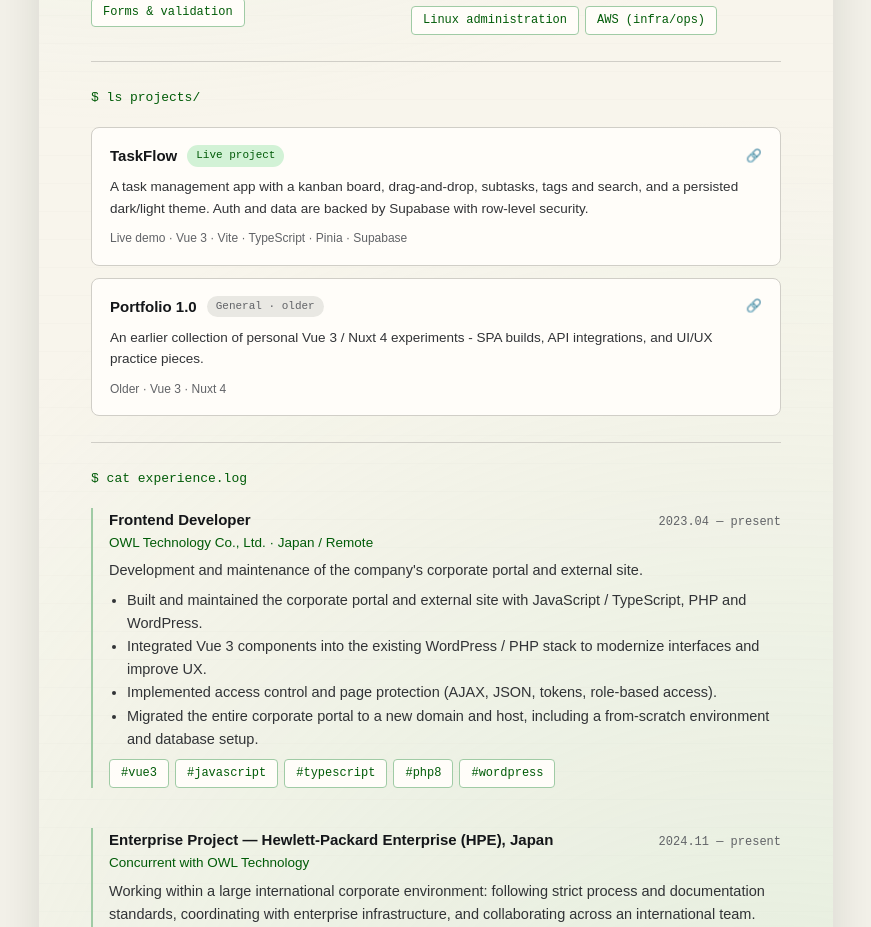
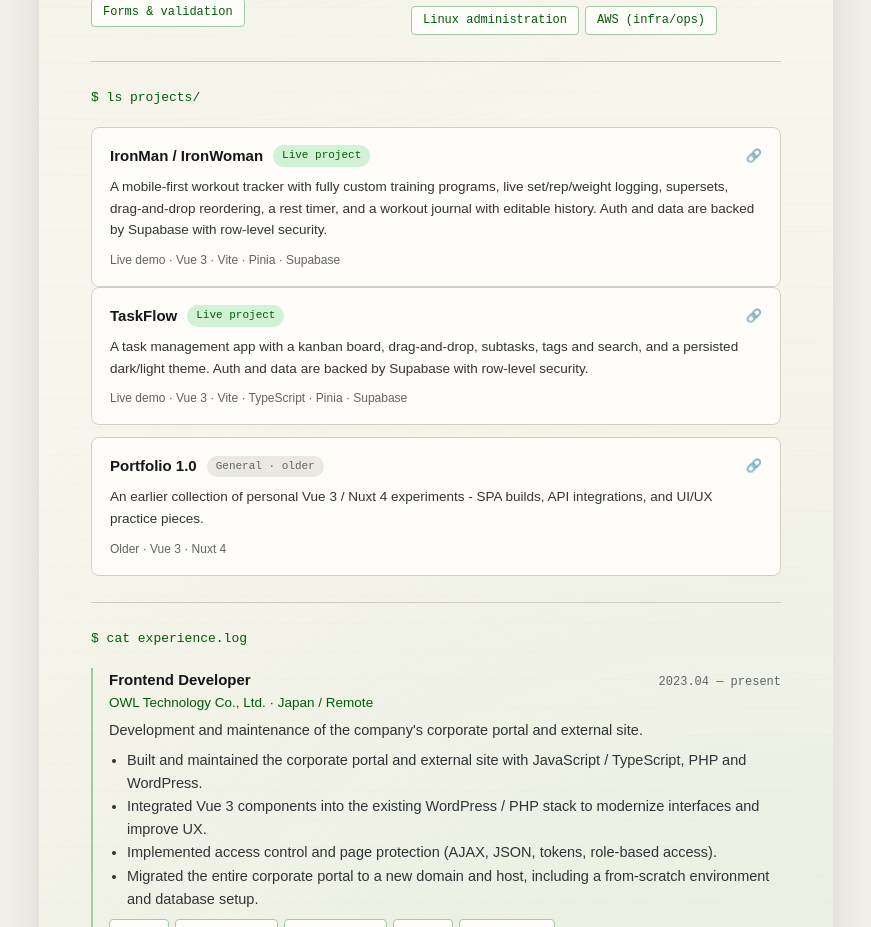
Before and after one commit to GrayMurakami/website-resume, a Nuxt app: page / in a window 1280 px wide. Shown: the part 1200-2127 px from the top of the page, without its empty margins (204-1075 px from the left). Built offline with nearby package versions, Linux system fonts and the light colour scheme.

Commit message:
feat: new project ironapp info

```diff
--- a/app/components/resume/ResumeProjects.vue
+++ b/app/components/resume/ResumeProjects.vue
@@ -3,6 +3,33 @@
   <div class="section-label">
     $ ls projects/
   </div>
+  <a
+    class="project-card"
+    href="https://ironman-bygray.netlify.app/"
+    target="_blank"
+    rel="noopener"
+  >
+    <div class="project-head">
+      <span class="project-name">
+        IronMan / IronWoman
+      </span>
+      <span class="badge live">
+        Live project
+      </span>
+      <span class="project-arrow">
+        &#128279;
+      </span>
+    </div>
+    <p class="project-desc">
+      A mobile-first workout tracker with fully custom training programs, live set/rep/weight logging,
+      supersets, drag-and-drop reordering, a rest timer, and a workout journal with editable history.
+      Auth and data are backed by Supabase with row-level security.
+    </p>
+    <div class="project-meta">
+      Live demo · Vue 3 · Vite · Pinia · Supabase
+    </div>
+  </a>
+
   <div class="projects">
     <a
       class="project-card"
```
